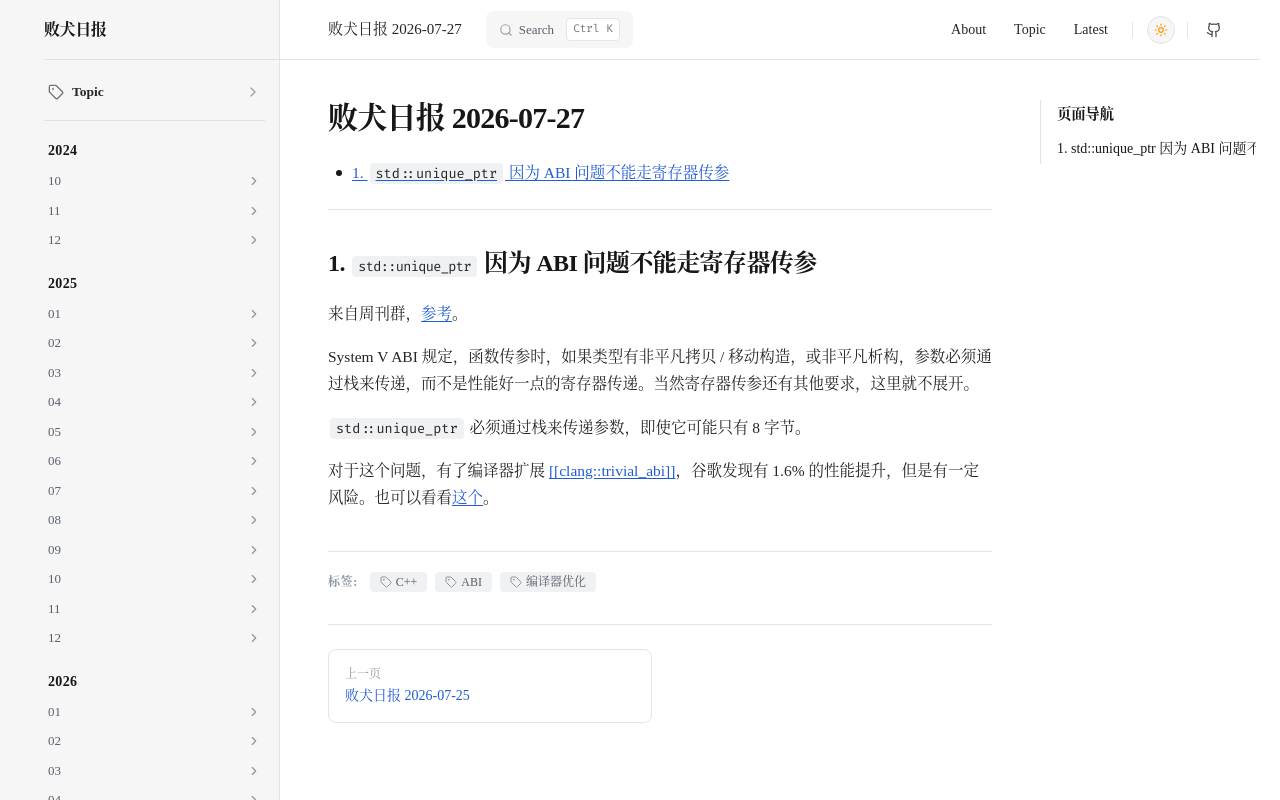
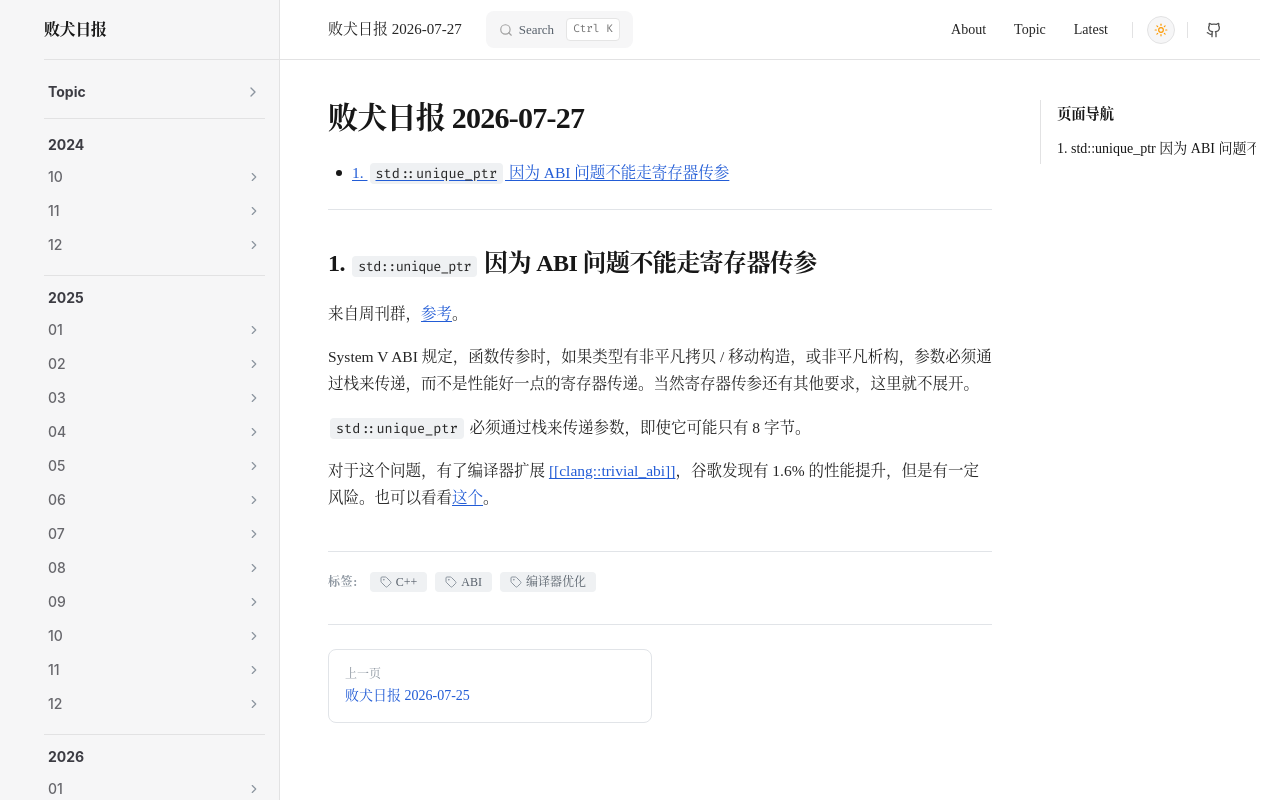
Before and after one commit to RippyKuang/rippykuang.github.io, a React (Vite) app: page / in a window 1280 px wide. Built offline with nearby package versions, Linux system fonts and the light colour scheme.

Commit message:
modified:   src/components/Sidebar.tsx 	modified:   src/index.css

```diff
--- a/src/components/Sidebar.tsx
+++ b/src/components/Sidebar.tsx
@@ -1,5 +1,5 @@
 import React, { useState } from 'react';
-import { ChevronRight, ChevronDown, Tag } from 'lucide-react';
+import { ChevronRight, ChevronDown } from 'lucide-react';
 import { BLOG_TITLE } from '../data/blogData';
 import { ArchiveYear, DynamicTopic } from '../services/postService';
 
@@ -52,15 +52,13 @@
         />
       )}
 
-      {/* Column 1: Left Sidebar
-          - On desktop (md:), uses sticky in-flow positioning inside the centered flex parent so it NEVER overlaps the article
-          - Pseudo-element `before:` seamlessly extends the #f6f6f7 background into the left margin without outer border lines */}
+      {/* Column 1: Left Sidebar */}
       <aside
         className={`fixed md:sticky top-0 left-0 z-50 md:z-20 h-screen w-[260px] bg-[#f6f6f7] dark:bg-[#161618] border-r border-[#e2e2e3] dark:border-[#2e2e32] flex flex-col shrink-0 transition-transform duration-200 ease-in-out select-none pl-6 pr-0 relative before:content-[''] before:hidden md:before:block before:absolute before:inset-y-0 before:right-full before:w-[100vw] before:bg-[#f6f6f7] dark:before:bg-[#161618] before:pointer-events-none ${
           isMobileOpen ? 'translate-x-0 shadow-2xl' : '-translate-x-full md:translate-x-0'
         }`}
       >
-        {/* Brand / Logo Title */}
+        {/* Brand / Logo 保持原有品牌字体 */}
         <div className="h-[60px] pr-6 flex items-center border-b border-[#e2e2e3] dark:border-[#2e2e32] shrink-0">
           <button
             onClick={() => {
@@ -75,31 +73,32 @@
           </button>
         </div>
 
-        {/* Scrollable Tree Area */}
-        <div className="flex-1 overflow-y-auto py-4 pr-3.5 space-y-5 text-[13.5px]">
-          {/* Topic button */}
-          <div className="border-b border-[#e2e2e3] dark:border-[#2e2e32] pb-3">
+        {/* 目录树容器：挂载 sidebar-tree-font，仅此区域内的数字与文字应用 Inter 无衬线体 */}
+        <div className="sidebar-tree-font flex-1 overflow-y-auto py-4 pr-3.5 space-y-3.5 text-[14px]">
+          {/* 顶部 Topic 入口（对应图二无图标纯文字版） */}
+          <div className="border-b border-[#e2e2e3] dark:border-[#2e2e32] pb-2.5">
             <button
               onClick={() => {
                 onNavigateTopic();
                 if (isMobileOpen) onCloseMobile();
               }}
-              className="w-full flex items-center justify-between py-1.5 px-1 text-[#262626] dark:text-neutral-200 hover:text-[#225cd6] dark:hover:text-blue-400 font-semibold transition-colors cursor-pointer group"
+              className="w-full flex items-center justify-between py-1 px-1 text-[#3c3c43] dark:text-[#e6edf3] hover:text-[#3451b2] dark:hover:text-[#a8b1ff] font-bold text-[14px] leading-[24px] transition-colors cursor-pointer group"
             >
-              <div className="flex items-center gap-2">
-                <Tag className="w-4 h-4 text-neutral-500 group-hover:text-[#225cd6] dark:group-hover:text-blue-400" />
-                <span>Topic</span>
-              </div>
-              <ChevronRight className="w-4 h-4 text-neutral-400 group-hover:translate-x-0.5 transition-transform" />
+              <span>Topic</span>
+              <ChevronRight className="w-4 h-4 text-[#8c959f] dark:text-[#6e7681] group-hover:translate-x-0.5 transition-transform" />
             </button>
           </div>
 
-          {/* Dynamic Year Archive Trees */}
-          {archives.map((archive) => (
-            <div key={archive.year} className="space-y-1.5">
-              <div className="flex items-center justify-between text-[#171717] dark:text-[#f0f0f0] font-bold px-1 text-sm tracking-wide">
+          {/* 归档年份列表 */}
+          {archives.map((archive, idx) => (
+            <div
+              key={archive.year}
+              className={`space-y-1 ${idx > 0 ? 'border-t border-[#e2e2e3] dark:border-[#2e2e32] pt-2.5 mt-2.5' : ''}`}
+            >
+              {/* 年份：h2 语义，字重 700 加粗，字号 14px，行高 24px */}
+              <h2 className="flex items-center justify-between text-[#3c3c43] dark:text-[#e6edf3] font-bold px-1 text-[14px] leading-[24px]">
                 <span>{archive.year}</span>
-              </div>
+              </h2>
 
               <div className="space-y-0.5">
                 {archive.months.map((m) => {
@@ -109,13 +108,18 @@
 
                   return (
                     <div key={m.month} className="group">
+                      {/* 月份：h3 语义，字重 500 Medium，字号 14px，行高 24px */}
                       <button
                         onClick={() => toggleMonth(archive.year, m.month)}
-                        className={`w-full flex items-center justify-between py-1 px-1 rounded text-[#57606a] dark:text-[#8b949e] hover:text-[#171717] dark:hover:text-[#f0f0f0] transition-colors cursor-pointer ${
-                          isExpanded ? 'font-medium text-[#171717] dark:text-[#f0f0f0]' : ''
+                        className={`w-full flex items-center justify-between py-1 px-1 rounded text-[14px] leading-[24px] transition-colors cursor-pointer ${
+                          isExpanded
+                            ? 'font-medium text-[#3c3c43] dark:text-[#e6edf3]'
+                            : 'font-medium text-[#67676c] dark:text-[#929295] hover:text-[#3c3c43] dark:hover:text-[#e6edf3]'
                         }`}
                       >
-                        <span className="text-[13px]">{m.month}</span>
+                        <h3 className="text-[14px] leading-[24px] font-medium m-0">
+                          {m.month}
+                        </h3>
                         {isExpanded ? (
                           <ChevronDown className="w-3.5 h-3.5 text-[#8c959f] dark:text-[#6e7681]" />
                         ) : (
@@ -123,8 +127,9 @@
                         )}
                       </button>
 
+                      {/* 具体日期文章：p 语义，字重 500 Medium */}
                       {isExpanded && (
-                        <div className="relative ml-2 pl-2.5 border-l border-[#e1e4e8] dark:border-[#30363d] mt-1 space-y-0.5">
+                        <div className="relative ml-2 pl-2.5 border-l border-[#e2e2e3] dark:border-[#2e2e32] mt-0.5 space-y-0.5">
                           {hasArticles ? (
                             m.articles.map((art) => {
                               const isActive = art.id === currentArticleId;
@@ -132,21 +137,24 @@
                                 <button
                                   key={art.id}
                                   onClick={() => handleArticleClick(art.id)}
-                                  className={`relative w-full text-left py-1 pl-2.5 pr-1 text-[13px] transition-colors flex items-center cursor-pointer ${
+                                  className={`relative w-full text-left py-1 pl-2.5 pr-1 text-[14px] leading-[24px] transition-colors flex items-center cursor-pointer ${
                                     isActive
-                                      ? 'text-[#225cd6] dark:text-[#58a6ff] font-medium'
-                                      : 'text-[#57606a] dark:text-[#8b949e] hover:text-[#171717] dark:hover:text-[#f0f0f0]'
+                                      ? 'text-[#3451b2] dark:text-[#a8b1ff] font-medium'
+                                      : 'text-[#67676c] dark:text-[#929295] hover:text-[#3c3c43] dark:hover:text-[#e6edf3] font-medium'
                                   }`}
                                 >
+                                  {/* 激活指示蓝条 */}
                                   {isActive && (
-                                    <span className="absolute -left-[11px] top-0 bottom-0 w-[2px] bg-[#225cd6] dark:bg-[#58a6ff]" />
+                                    <span className="absolute -left-[11px] top-0 bottom-0 w-[2px] bg-[#3451b2] dark:bg-[#a8b1ff]" />
                                   )}
-                                  <span className="truncate">{art.date}</span>
+                                  <p className="truncate m-0 text-[14px] leading-[24px] font-medium">
+                                    {art.date}
+                                  </p>
                                 </button>
                               );
                             })
                           ) : (
-                            <div className="py-1 px-2 text-[11.5px] text-neutral-400 italic">
+                            <div className="py-1 px-2 text-[12px] text-neutral-400 italic">
                               暂无归档文章
                             </div>
                           )}
--- a/src/index.css
+++ b/src/index.css
@@ -220,3 +220,27 @@
 .dark .shiki span {
   color: var(--shiki-dark);
 }
+
+:root {
+  --vp-font-family-base: "Inter", ui-sans-serif, system-ui, sans-serif, "Apple Color Emoji", "Segoe UI Emoji", "Segoe UI Symbol", "Noto Color Emoji";
+  --vp-c-text-1: #3c3c43;
+  --vp-c-text-2: #67676c;
+  --vp-c-text-3: #929295;
+  --vp-c-brand-1: #3451b2;
+}
+
+.dark {
+  --vp-c-text-1: #dfdfd6;
+  --vp-c-text-2: #929295;
+  --vp-c-brand-1: #a8b1ff;
+}
+
+/* 覆盖全局 base 层对 button、h2、h3、p、span 的继承，确保仅在此区域生效 */
+.sidebar-tree-font,
+.sidebar-tree-font button,
+.sidebar-tree-font span,
+.sidebar-tree-font h2,
+.sidebar-tree-font h3,
+.sidebar-tree-font p {
+  font-family: var(--vp-font-family-base) !important;
+}
```
